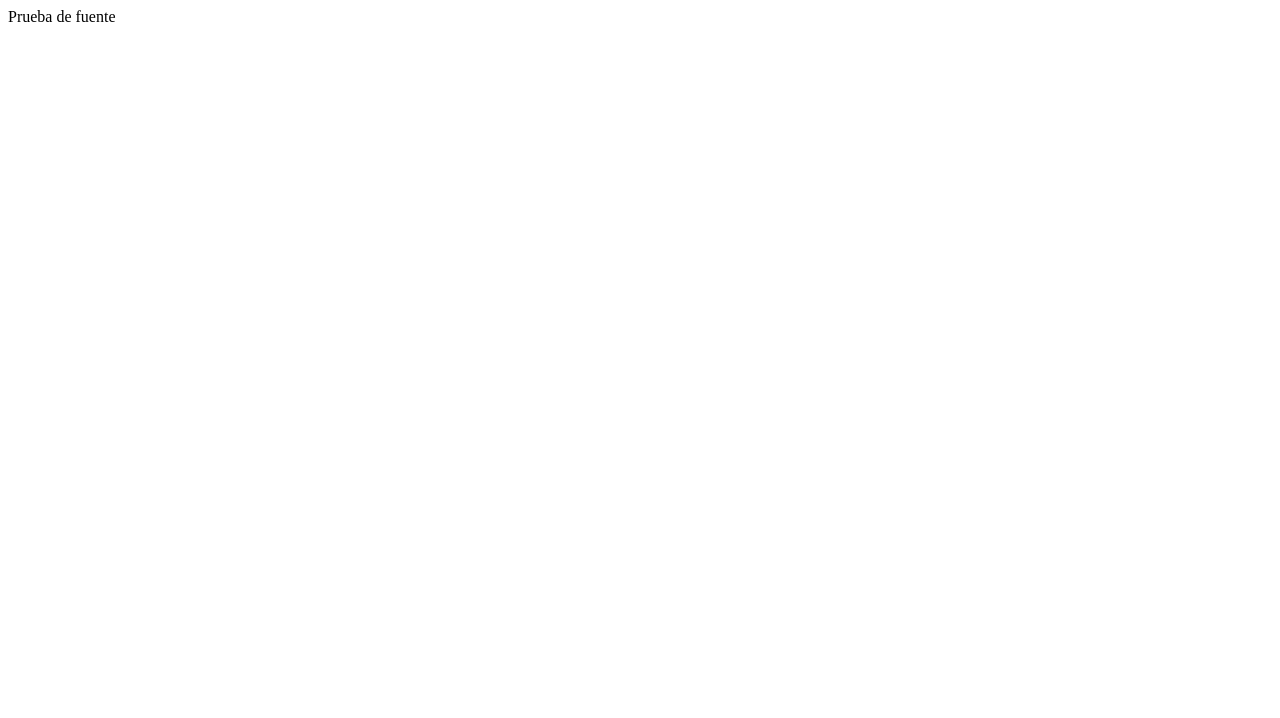
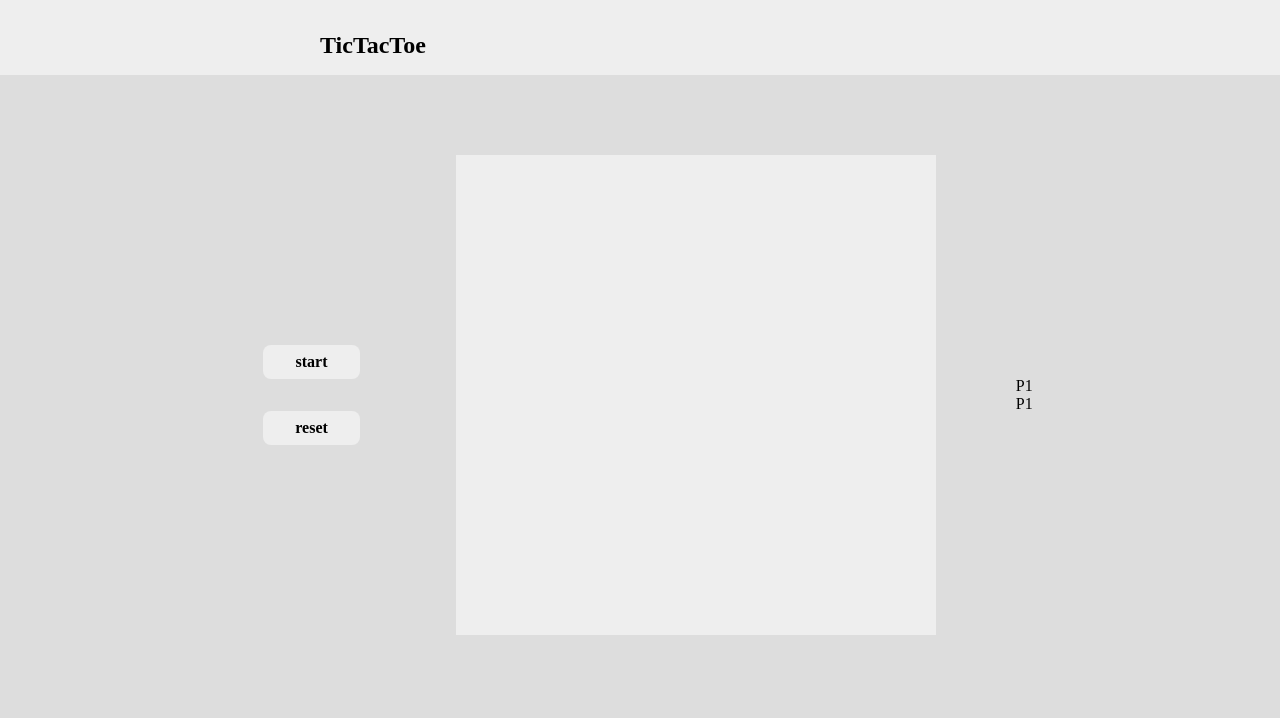
Before and after one commit to Vicker14/tic-tac-toe, a plain HTML site: page index.html in a window 1280 px wide. Drawn offline with Linux system fonts and the light colour scheme; a web font is replaced by a local one.

Commit message:
Basic layout in HTML and styles in CSS

```diff
--- a/css/styles.css
+++ b/css/styles.css
@@ -1,6 +1,66 @@
 @import url('https://fonts.googleapis.com/css2?family=Martian+Mono:wght@100..800&display=swap');
 
-body {
+:root {
+    --light-color: #ffc927;
+    --dark-color: #ff4d4d;
+    --white-light-color: #eee;
+    --white-dark-color: #ddd;
+}
+
+* {
     font-family: "Martian Mono";
     font-weight: 300;
+    background-color: var(--white-dark-color);
+    margin: 0;
+    padding: 0;
 }
+
+.header {
+    background-color: var(--white-light-color);
+    font-weight: 600;
+    font-size: 1.5em;
+
+    padding: 2rem max(25%, 250px) 1rem;
+}
+
+.game-area {
+    display: flex;
+    align-items: center;
+    justify-content: center;
+}
+
+.controls {
+    display: flex;
+    flex-direction: column;
+}
+
+.controls button:first-child {
+    --hover-color: var(--light-color);
+}
+.controls button:last-child {
+    --hover-color: var(--dark-color);
+}
+
+.controls button {
+    background-color: var(--white-light-color);
+    padding: 0.5rem 2rem;
+    margin: 1rem;
+    border: 0;
+    border-radius: 0.5rem;
+
+    font-size: 1em;
+    font-weight: 600;
+}
+.controls button:hover {
+    cursor: pointer;
+    background-color: var(--hover-color);
+}
+
+.gameboard {
+    height: 30rem;
+    width: 30rem;
+
+    background-color: var(--white-light-color);
+
+    margin: 5rem;
+}
--- a/index.html
+++ b/index.html
@@ -8,6 +8,25 @@
     <script src="javascript.js" defer></script>
 </head>
 <body>
-    Prueba de fuente
+    <div class="header">
+        TicTacToe
+    </div>
+    <div class="game-area">
+        <div class="controls">
+            <button class="start-game">
+                start
+            </button>
+            <button class="reset-board">
+                reset
+            </button>
+        </div>
+        <div class="gameboard">
+
+        </div>
+        <div class="player-info">
+            <div class="player">P1</div>
+            <div class="player">P1</div>
+        </div>
+    </div>
 </body>
 </html>
```
